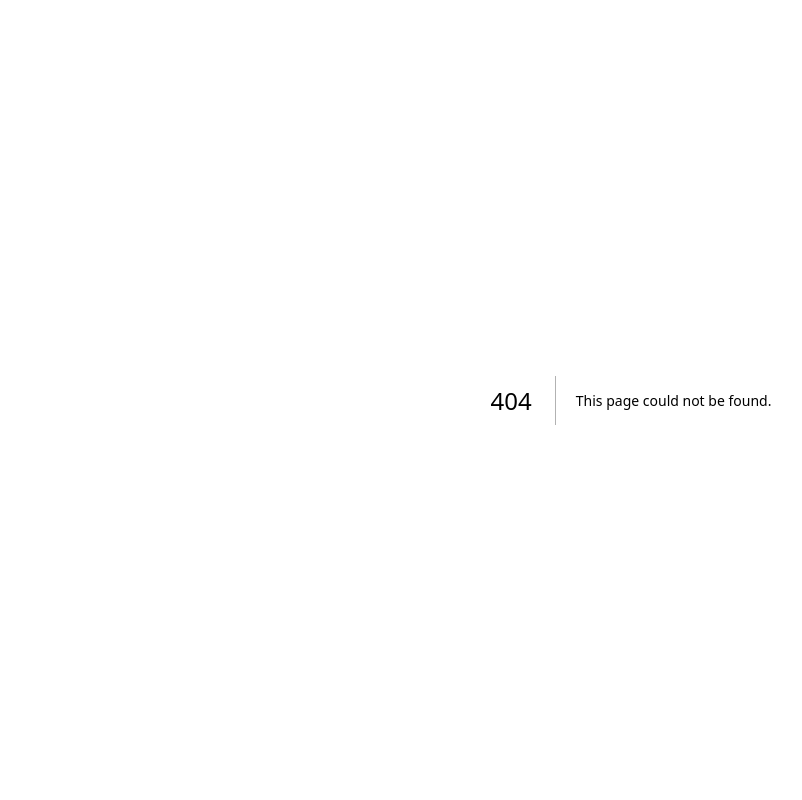
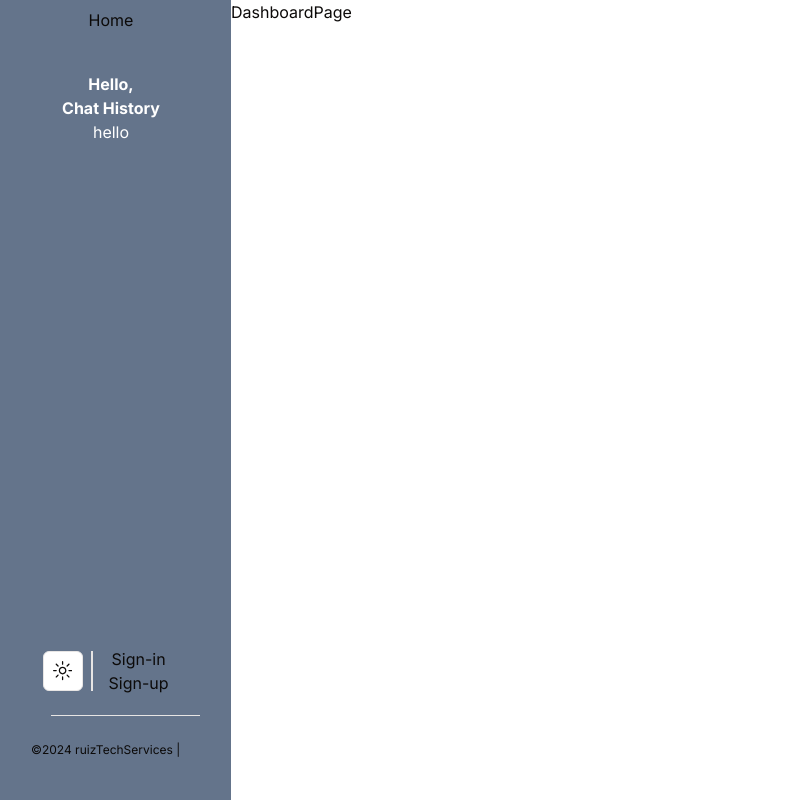
Before and after one commit to ruizTechServices/24hourgpt, a Next.js app: page /dashboard in a window 1280 px wide. Before the commit this address had no page. Shown: the whole page, without its empty margins (9-811 px from the left). Built offline with nearby package versions, Linux system fonts and the light colour scheme; no server answers.

Commit message:
Created the auth. Rearranged some stuffs, still need to clean up the code.

```diff
--- a/package.json
+++ b/package.json
@@ -3,7 +3,7 @@
   "version": "0.1.0",
   "private": true,
   "scripts": {
-    "dev": "next dev --turbo",
+    "dev": "next dev",
     "build": "next build",
     "start": "next start",
     "lint": "next lint"
--- /dev/null
+++ b/src/app/api/chat/userAuth.tsx
@@ -0,0 +1,9 @@
+// app/api/userAuth.tsx
+import { auth } from "@clerk/nextjs";
+
+
+export default function handler(res: { status: (arg0: number) => { (): any; new(): any; json: { (arg0: { userId: string | null; }): void; new(): any; }; }; }) {
+    // Your server-side authentication logic here
+    const { userId } : { userId: string | null } = auth();
+    res.status(200).json({ userId });
+}
--- /dev/null
+++ b/src/app/dashboard/page.tsx
@@ -0,0 +1,19 @@
+"use client";
+import SideNav from '@/components/sideNav'
+import React from 'react'
+
+
+const DashboardPage = () => {
+  return (
+    <div className="flex flex-row h-screen">
+      <div>
+        <SideNav name={''} />
+      </div>
+      <div>
+        <h1>DashboardPage</h1>
+      </div>
+    </div>
+  )
+}
+
+export default DashboardPage
--- a/src/app/sign-in/[[...sign-in]]/page.tsx
+++ b/src/app/sign-in/[[...sign-in]]/page.tsx
@@ -1,12 +1,11 @@
 import React from 'react';
-// import { SignIn } from '@clerk/nextjs';
+import { SignIn } from '@clerk/nextjs';
 
 const SignInPage = () => {
   return (
     <div className="container mx-auto flex justify-center items-center h-screen p-20">
-        <h1>This is the signin page</h1>
-            {/* <SignIn /> */}
-        </div>
+      <SignIn />
+    </div>
   )
 }
 
--- a/src/app/sign-up/[[...sign-up]]/page.tsx
+++ b/src/app/sign-up/[[...sign-up]]/page.tsx
@@ -1,12 +1,11 @@
 import React from 'react';
-// import { SignUp } from '@clerk/nextjs';
+import { SignUp } from '@clerk/nextjs';
 
 const SignUpPage = () => {
     return (
 
-      <div className="container mx-auto flex justify-center items-center h-screen p-20">
-        <h1>This is the signup page</h1>
-            {/* <SignUp /> */}
+        <div className="container mx-auto flex justify-center items-center h-screen p-20">
+            <SignUp />
         </div>
     )
 }
--- a/src/components/chatArea.tsx
+++ b/src/components/chatArea.tsx
@@ -4,6 +4,7 @@ import React from 'react';
 import { Button } from '@/components/ui/button';
 import { ScrollArea } from "@/components/ui/scroll-area";
 import GPTLogo from '@/components/GPTLogo';
+
 
 // Update the Message type to include all possible 'role' values
 type Message = {
--- a/src/components/sideNav.tsx
+++ b/src/components/sideNav.tsx
@@ -1,33 +1,35 @@
-import React, { useState } from 'react';
+import React, { useEffect, useState } from 'react';
 import { ModeToggle } from './mode-toggle';
 import { Separator } from '@/components/ui/separator';
 import { ScrollArea } from "@/components/ui/scroll-area";
-import { Button } from "@/components/ui/button";
-import {
-    DropdownMenu,
-    DropdownMenuContent,
-    DropdownMenuLabel,
-    DropdownMenuRadioGroup,
-    DropdownMenuRadioItem,
-    DropdownMenuSeparator,
-    DropdownMenuTrigger,
-} from "@/components/ui/dropdown-menu";
 import Link from 'next/link';
-// import { auth } from '@clerk/nextjs';
+import { UserButton } from "@clerk/nextjs";
 
 type SideNavProps = {
     name: string;
 };
 
+
 const SideNav: React.FC<SideNavProps> = ({ name }) => {
+
     const [isOpen, setIsOpen] = useState<boolean>(false);
-    // const { userId } = auth();
-    // console.log(userId);
+
 
     const toggleMenu = () => setIsOpen(!isOpen);
 
+    useEffect(() => {
+        // Fetch the user ID from your API route
+        fetch('/api/auth')
+            .then(response => response.json())
+            .then(data => setUserId(data.userId));
+    }, []);
+
+    const [userId, setUserId] = useState<string | null>(null);
+
+
+
     return (
-        <div>
+        <div className='h-screen'>
             {/* Mobile Hamburger Menu Icon */}
             <div className='absolute left-5 top-3 z-50 md:hidden'>
                 <div onClick={toggleMenu} className="cursor-pointer">
@@ -39,6 +41,11 @@ const SideNav: React.FC<SideNavProps> = ({ name }) => {
 
             {/* Sidebar for both Mobile and Desktop */}
             <div className={`fixed bg-slate-500 h-full z-40 transform ${isOpen ? 'translate-x-0' : '-translate-x-full'} transition-transform duration-1000 md:translate-x-0 md:static w-60`}>
+                {(window.location.pathname !== '/') && (
+                    <div className='pt-2 text-center'>
+                        <Link href="/">Home</Link>
+                    </div>
+                )}
                 <div className="flex flex-row items-end justify-evenly">
                     <h5 className="mt-10 font-bold text-white dark:text-black">Hello, {name}</h5>
                 </div>
@@ -49,35 +56,37 @@ const SideNav: React.FC<SideNavProps> = ({ name }) => {
                         <h5>hello</h5>
                     </ScrollArea>
                 </div>
-                <div className="absolute left-10 flex flex-col items-center text-center bottom-10 mt-20">
+                <div className="absolute left-10 flex flex-col items-center text-center bottom-10 mt-20 z-30">
                     <div className="flex flex-row items-center justify-center space-x-2">
                         <ModeToggle />
-                        <Separator orientation="vertical" className='text-white' />
-                        <DropdownMenu>
-                            <DropdownMenuTrigger asChild>
-                                <Button variant="outline">Account</Button>
-                            </DropdownMenuTrigger>
-                            <DropdownMenuContent className="w-56">
-                                <DropdownMenuLabel>24 Hour GPT</DropdownMenuLabel>
-                                <DropdownMenuSeparator />
-                                <DropdownMenuRadioGroup>
-                                    <DropdownMenuRadioItem className='' value={''}><Link href={'/sign-in'}>Sign-in</Link></DropdownMenuRadioItem>
-                                    <DropdownMenuRadioItem className='' value={''}><Link href={'/sign-up'}>Sign-up</Link></DropdownMenuRadioItem>
-                                    <DropdownMenuRadioItem className='hidden' value={''}>Sign-out</DropdownMenuRadioItem>
-                                </DropdownMenuRadioGroup>
-                            </DropdownMenuContent>
-                        </DropdownMenu>
+                        <Separator
+                            orientation="vertical"
+                            className="border h-10" />
+                        <div className="flex flex-row items-center justify-center">
+                            <UserButton afterSignOutUrl='/' />
+                        </div>
+
+                        {!userId && (
+                            <div className="flex flex-col items-center justify-center">
+                                <Link href={'/sign-in'}>Sign-in</Link>
+                                <Link href={'/sign-up'}>Sign-up</Link>
+                            </div>
+                        )}
                     </div>
-
-            <Separator
-              orientation="horizontal"
-              className="text-black dark:text-white m-5"/>
-                    <span className='text-xs'>©2024 ruizTechServices <span className="blink">|</span></span>
+                    <div>
+                        <Separator
+                            orientation="horizontal"
+                            className="text-black dark:text-white m-5" />
+                        <span className='text-xs'>©2024 ruizTechServices <span className="blink">|</span></span>
+                    </div>
                 </div>
+                <div className={`fixed inset-0 bg-black opacity-50 z-10 ${isOpen ? 'block' : 'hidden'} md:hidden`} onClick={toggleMenu}></div> {/* Overlay when menu is open */}
             </div>
-            <div className={`fixed inset-0 bg-black opacity-50 z-10 ${isOpen ? 'block' : 'hidden'} md:hidden`} onClick={toggleMenu}></div> {/* Overlay when menu is open */}
         </div>
     );
 };
 
 export default SideNav;
+function setUserId(userId: any): any {
+    throw new Error('Function not implemented.');
+}
--- a/src/middleware.ts
+++ b/src/middleware.ts
@@ -1,7 +1,7 @@
 import { authMiddleware } from "@clerk/nextjs";
 
 export default authMiddleware({
-  publicRoutes: ["/"],
+  publicRoutes: ["/", "/sign-up", "/sign-in"], // Add your public routes here
 });
 
 export const config = {
```
Also changed, not shown: src/app/layout.tsx (+5 -2 lines), src/app/dashboard/server.tsx (added).
